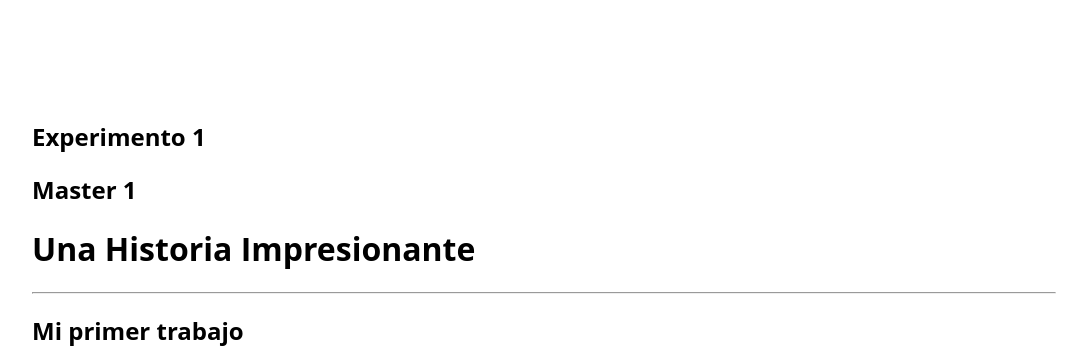
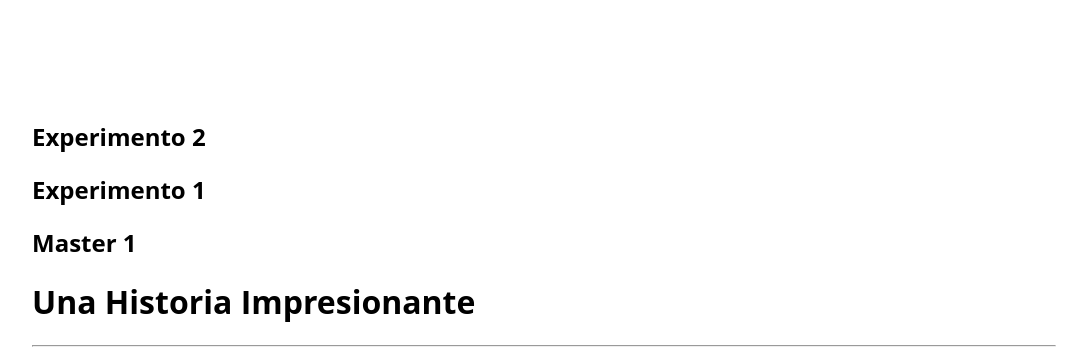
Before and after one commit to EthanDeveloper/historia-de-mi-vida, a plain HTML site: page index.html in a window 1280 px wide. Shown: the top 364 px of the page, without its empty margins (96-1183 px from the left). Drawn offline with Linux system fonts and the light colour scheme.

Commit message:
Experimento 1

```diff
--- a/index.html
+++ b/index.html
@@ -7,6 +7,7 @@
     <link rel="stylesheet" href="./css/styles.css">
 </head>
 <body>
+    <h2>Experimento 2</h2>
     <h2>Experimento 1</h2>
     <h2>Master 1</h2>
     <h1>Una Historia Impresionante</h1>
```
